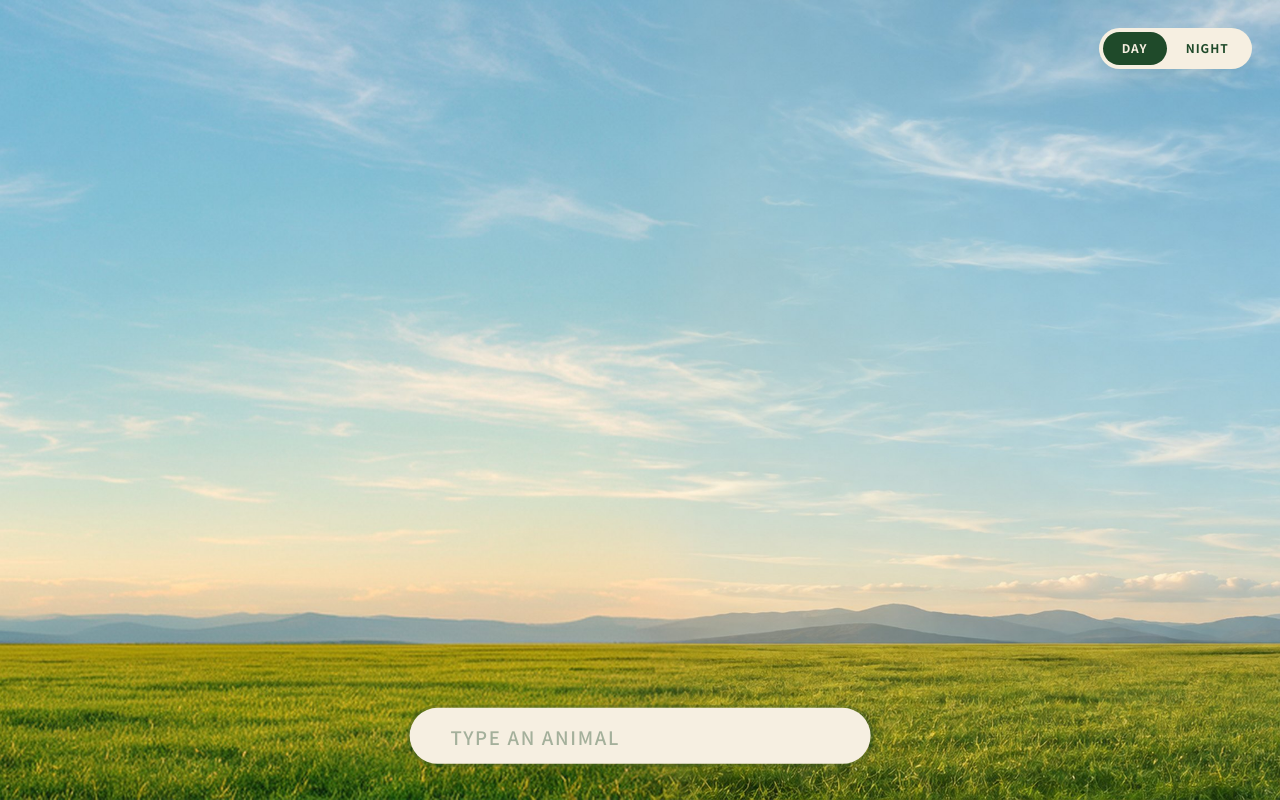
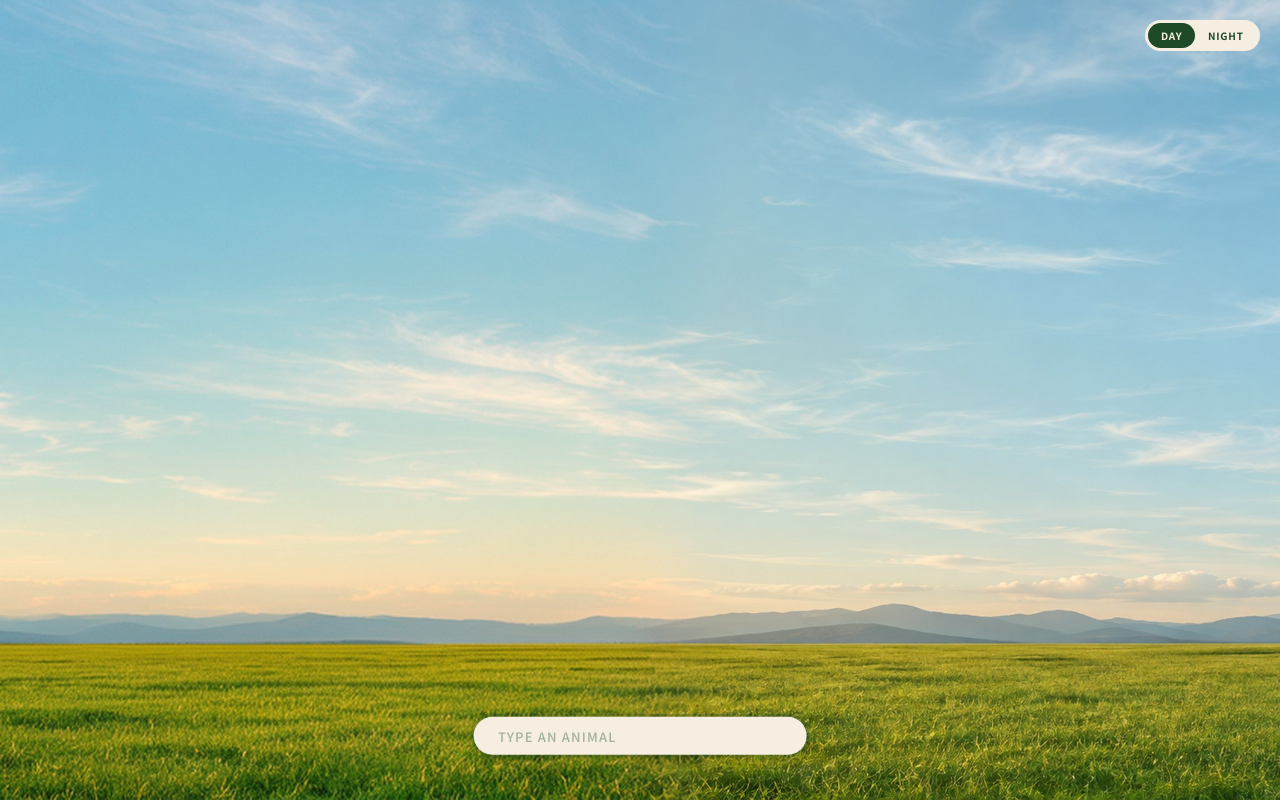
Before and after one commit to euieuiwon06-glitch/letter-zoo, a plain HTML site: page index.html in a window 1280 px wide. Drawn offline with Linux system fonts and the light colour scheme.

Commit message:
Smaller UI controls
Co-Authored-By: Claude Opus 5.5 <noreply@anthropic.com>

```diff
--- a/index.html
+++ b/index.html
@@ -36,14 +36,14 @@
   body.dragging,body.dragging .grp .lt>span{cursor:grabbing}
   #animal{position:absolute;inset:0}
   #mode{
-    position:fixed;top:clamp(16px,2.2vw,36px);right:clamp(16px,2.2vw,36px);
-    display:flex;padding:4px;border-radius:999px;background:var(--pill);
+    position:fixed;top:clamp(14px,1.6vw,28px);right:clamp(14px,1.6vw,28px);
+    display:flex;padding:3px;border-radius:999px;background:var(--pill);
     box-shadow:0 10px 30px -18px rgba(20,50,20,.45);
   }
   #mode button{
     border:0;cursor:pointer;border-radius:999px;background:transparent;color:var(--ink);
-    font:700 clamp(12px,.9vw,17px)/1 "Noto Sans KR",sans-serif;letter-spacing:.08em;
-    padding:clamp(9px,.8vw,14px) clamp(16px,1.5vw,26px);
+    font:700 clamp(10px,.68vw,13px)/1 "Noto Sans KR",sans-serif;letter-spacing:.08em;
+    padding:clamp(7px,.55vw,10px) clamp(12px,1vw,18px);
     transition:background .25s,color .25s;
   }
   #mode button[aria-pressed="true"]{background:var(--ink);color:var(--pill)}
@@ -51,17 +51,17 @@
 
   form{
     position:fixed;left:50%;top:92%;transform:translate(-50%,-50%);
-    width:clamp(260px,36vw,760px);
+    width:clamp(220px,26vw,520px);
   }
   input{
     width:100%;border:0;outline:0;
-    height:clamp(48px,4.4vw,96px);
+    height:clamp(38px,3vw,62px);
     border-radius:999px;
     background:var(--pill);
     color:var(--ink);caret-color:var(--ink);
-    font:500 clamp(16px,1.45vw,32px)/1 "Noto Sans KR",sans-serif;
+    font:500 clamp(13px,1vw,21px)/1 "Noto Sans KR",sans-serif;
     letter-spacing:.09em;text-transform:uppercase;
-    padding:0 clamp(22px,3.2vw,72px);
+    padding:0 clamp(16px,1.9vw,40px);
     box-shadow:0 10px 30px -18px rgba(20,50,20,.45);
   }
   input::placeholder{color:rgba(31,74,42,.38)}
```
